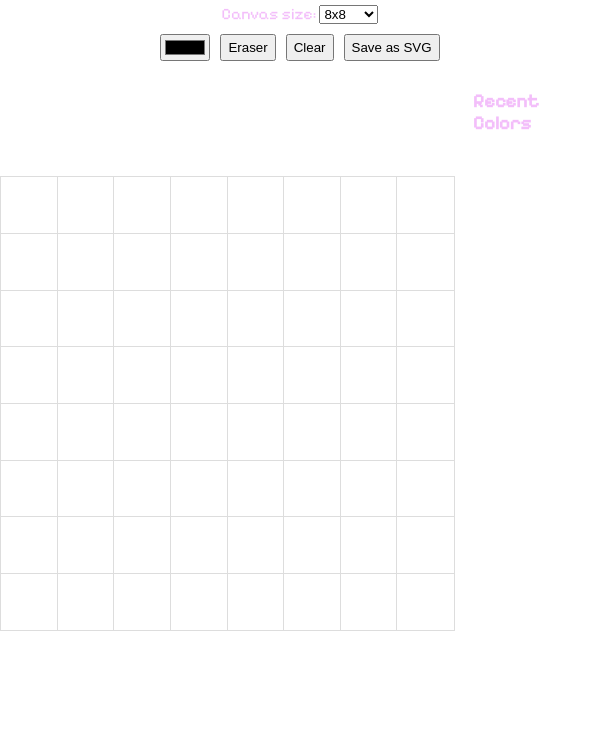
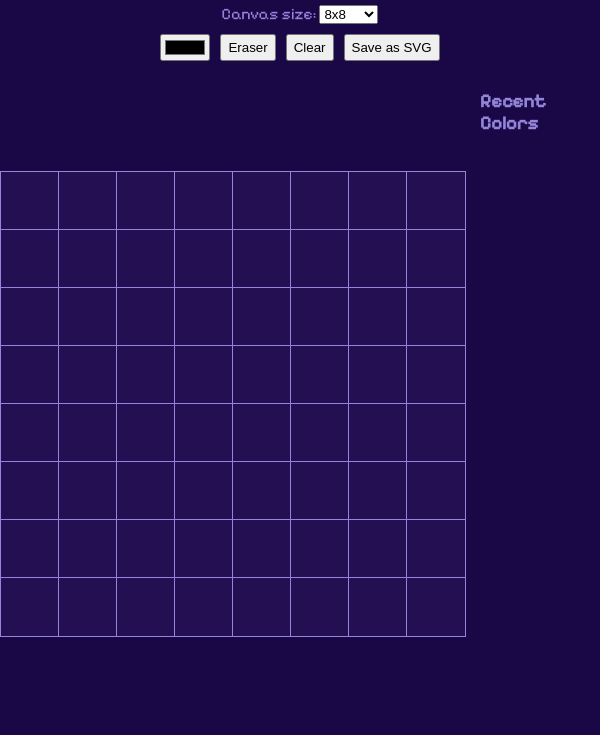
Before and after one commit to XerVth/Widget-Pixel-Art-Editor-, an Electron app: page index.html in a window 600 px wide. Shown: the part 65-800 px from the top of the page. Drawn offline with Linux system fonts and the light colour scheme.

Commit message:
Version 1.2

```diff
--- a/index.html
+++ b/index.html
@@ -25,16 +25,16 @@
     <button id="saveBtn">Save as SVG</button>
   </div>
 
-  <div style="display: flex; gap: 20px; flex: 1; width: 100%;">
+  <div style="display: flex; position: relative; gap: 1rem; flex: 1; width: 100%;">
     <!-- Pixel grid -->
-    <div id="gridContainer">
+    <div id="gridContainer" style="width: 80%; ">
       <div id="grid"></div>
     </div>
 
     <!-- Recent colors -->
-    <div id="recentColorsContainer">
+    <div id="recentColorsContainer" style="width: 20%; ">
       <h3>Recent Colors</h3>
-      <div id="recentColors" style="display: flex; flex-direction: left; margin-right:50px ;align-self: center ; gap: 20px;"></div>
+      <div id="recentColors" style="display: flex; flex-direction: column; margin-right:50px ;align-self: center ; gap: 1rem;"></div>
     </div>
   </div>
 
--- a/renderer.js
+++ b/renderer.js
@@ -82,7 +82,7 @@ eraserBtn.addEventListener("click", () => {
 // -------------------------------
 const recentColorsContainer = document.getElementById("recentColors");
 let recentColors = []; // store last N colors
-const maxRecentColors = 13; // number of recent colors to show
+const maxRecentColors = 8; // number of recent colors to show
 
 // -------------------------------
 // Update recent colors palette
--- a/styles.css
+++ b/styles.css
@@ -7,13 +7,11 @@ html, body {
   overflow: hidden;
   display: flex;
   flex-direction: column;
-  background-color: rgb(255, 255, 255);
-  color: #f3befa;
+  background-color: rgb(26, 7, 69);
+  color: #9485da;
   align-items: center;
   font-family: 'Pixelify Sans', sans-serif;
 }
-
-
 
 /* Toolbar styles */
 #toolbar {
@@ -43,8 +41,8 @@ html, body {
 
 /* Each pixel cell */
 .pixel {
-  border: 0.5px solid #ddd; /*just in case if I want grid lines */
-  background: white;
+  border: 0.5px solid #9485da; /*just in case if I want grid lines */
+  background: rgb(36, 15, 83);
   cursor: pointer;
   width: 100%;
   height: 100%;
@@ -57,3 +55,14 @@ html, body {
   font-weight: normal;
   font-style: normal;
 }
+
+
+.lg-width-5 {
+  width: 100%;
+}
+
+@media (min-width: 20%) {
+  .lg-width-5 {
+    width: 5%;
+  }
+}
```
Also changed, not shown: art_SVG/icon_final.svg (added).
